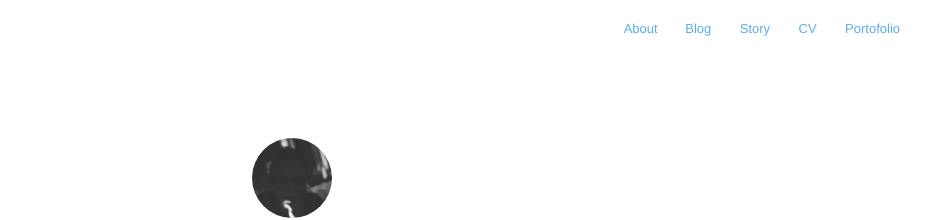
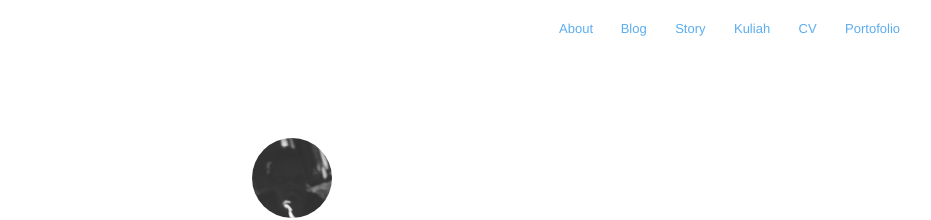
Before and after one commit to Zulfkr197/zulfkr197.github.io, a Jekyll site: the page built from index.html, in a window 1280 px wide. Shown: the top 220 px of the page, without its empty margins (348-1279 px from the left). Built offline with Jekyll 4.4.1, drawn with Linux system fonts in a browser that asks for light colours; nearby versions of some CDN libraries; the list of posts is cut into pages by our own code.

Commit message:
Update navigation.html

```diff
--- a/_includes/navigation.html
+++ b/_includes/navigation.html
@@ -9,6 +9,7 @@
 
     <a href="{{ site.baseurl }}/blog">Blog</a>
     <a href="{{ site.baseurl }}/story">Story</a>
+    <a href="{{ site.baseurl }}/kuliah">Kuliah</a>
     <a href="{{ site.baseurl }}/resume">CV</a>
     <a href="{{ site.baseurl }}/portofolio">Portofolio</a>
 </nav>
```
